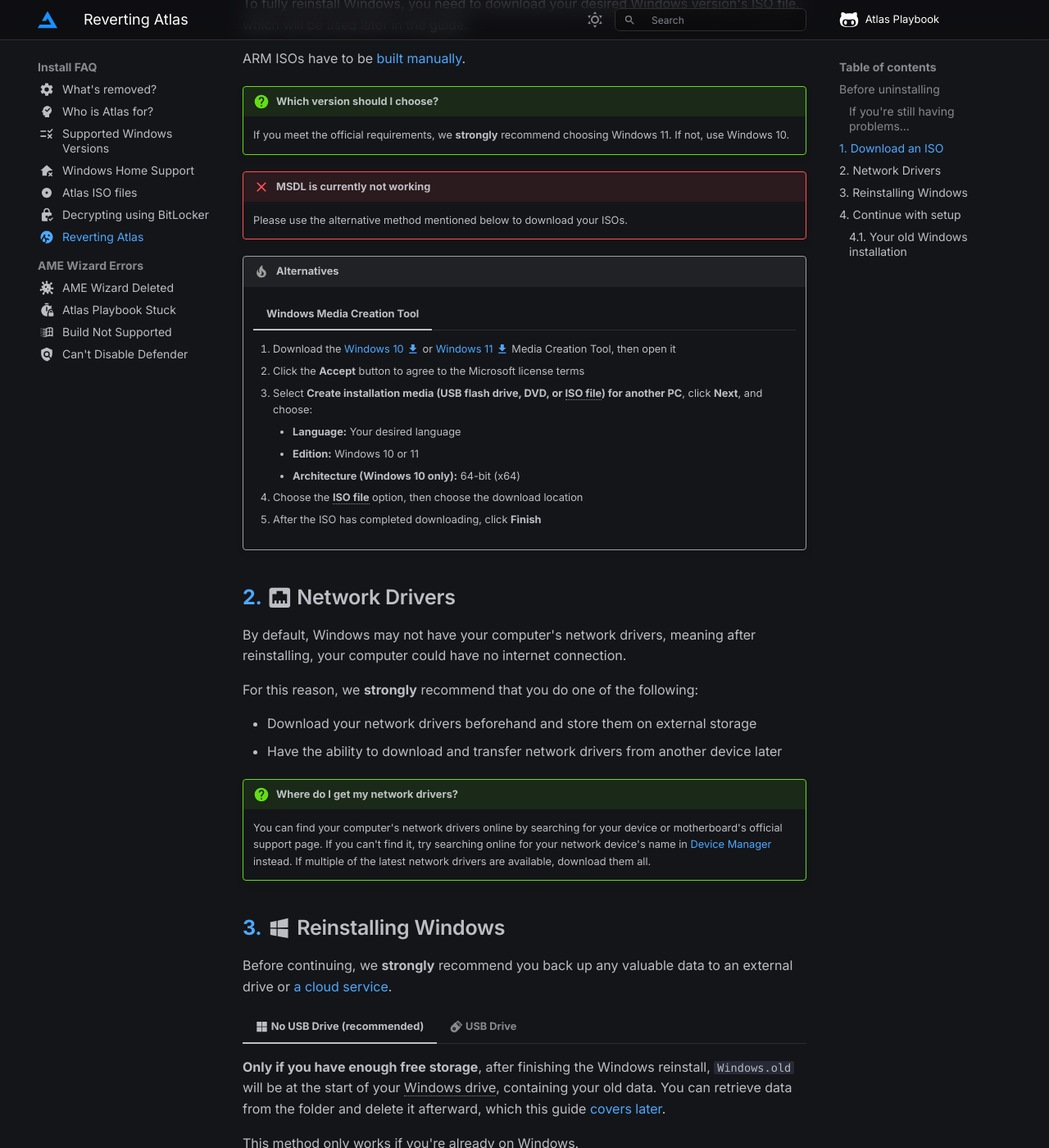
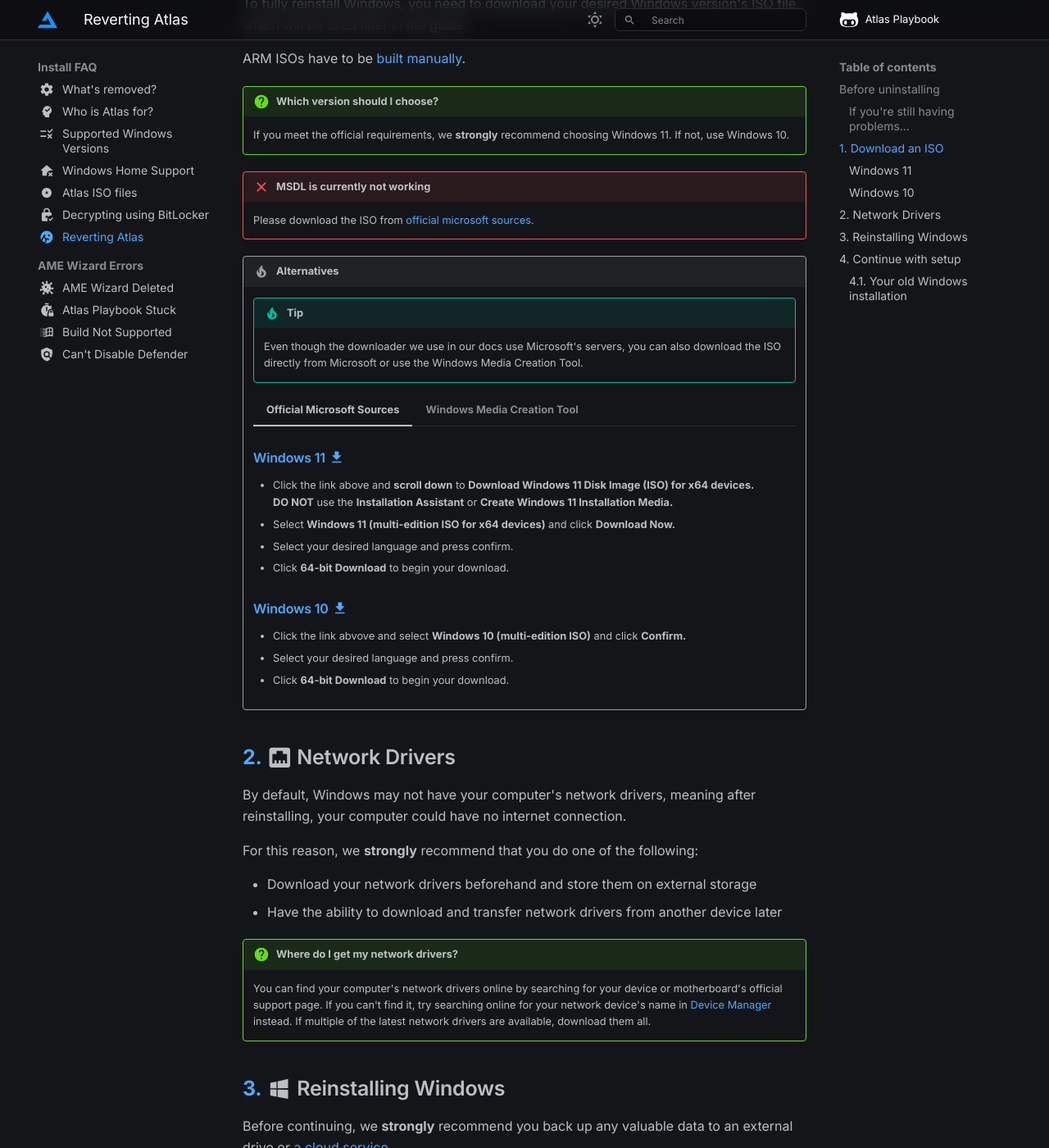
Before and after one commit to Atlas-OS/docs, an MkDocs documentation site: the page built from docs/getting-started/reverting-atlas.md, in a window 1280 px wide and 1400 px high, scrolled down 1036 px. Shown: the whole window at 82% size. Built offline with MkDocs 1.6.1 and Material for MkDocs 9.7.7, drawn with Linux system fonts in a browser that asks for light colours; emoji names are drawn with the system emoji font; some web fonts are replaced; comment, search, counter and statistics services are not loaded.

Commit message:
docs: update installation instructions for ISO downloads and add placeholders for MSDL

```diff
--- a/docs/getting-started/installation.md
+++ b/docs/getting-started/installation.md
@@ -47,9 +47,31 @@ See the alternatives below.
     If you meet the official requirements, we **strongly** recommend choosing Windows 11. If not, use Windows 10.
 
 !!! failure "MSDL is currently not working"
-    Please use the alternative method mentioned below to download your ISOs.
+    Please download the ISO from [official microsoft sources.](#official-microsoft-sources)
 
+<!-- Remember to revert this back to ??? from !!! when MSDL is fixed. -->
+<!-- Please don't remove the "Offical Microsoft Sources" tab when MSDL is fixed either. -->
 !!! grey-tip "Alternatives"
+
+    !!! tip
+        Even though the downloader we use in our docs use Microsoft's servers, you can also download the ISO directly from Microsoft or use the Windows Media Creation Tool.
+
+    <div id="official-microsoft-sources"></div>
+    === "Official Microsoft Sources"
+
+        ### [Windows 11 :material-download:](https://www.microsoft.com/en-us/software-download/windows11)
+
+        - Click the link above and **scroll down** to **Download Windows 11 Disk Image (ISO) for x64 devices.**<br> **DO NOT** use the **Installation Assistant** or **Create Windows 11 Installation Media.**
+        - Select **Windows 11 (multi-edition ISO for x64 devices)** and click **Download Now.**
+        - Select your desired language and press confirm.
+        - Click **64-bit Download** to begin your download.
+
+        ### [Windows 10 :material-download:](https://www.microsoft.com/en-us/software-download/windows10ISO)
+
+        - Click the link abvove and select **Windows 10 (multi-edition ISO)** and click **Confirm.**
+        - Select your desired language and press confirm.
+        - Click **64-bit Download** to begin your download.
+
     === "Windows Media Creation Tool"
 
         1. Download the [Windows 10 :material-download:](https://go.microsoft.com/fwlink/?LinkId=691209) or [Windows 11 :material-download:](https://go.microsoft.com/fwlink/?linkid=2156295) Media Creation Tool, then open it
@@ -61,8 +83,8 @@ See the alternatives below.
         1. Choose the **ISO file** option, then choose the download location
         1. After the ISO has completed downloading, click **Finish**
 
- <!-- --8<-- [end:iso1] -->
-
+<!-- --8<-- [end:iso1] -->
+<!-- Placeholder for msdl.md include -->
 
 
 <!-- --8<-- [start:drivers] -->
--- a/docs/getting-started/reverting-atlas.md
+++ b/docs/getting-started/reverting-atlas.md
@@ -38,7 +38,7 @@ installation.md:style
 installation.md:iso
 installation.md:iso1
 --8<--
-
+<!-- Placeholder for msdl.md include -->
 --8<--
 installation.md:drivers
 installation.md:reinstalling
```
